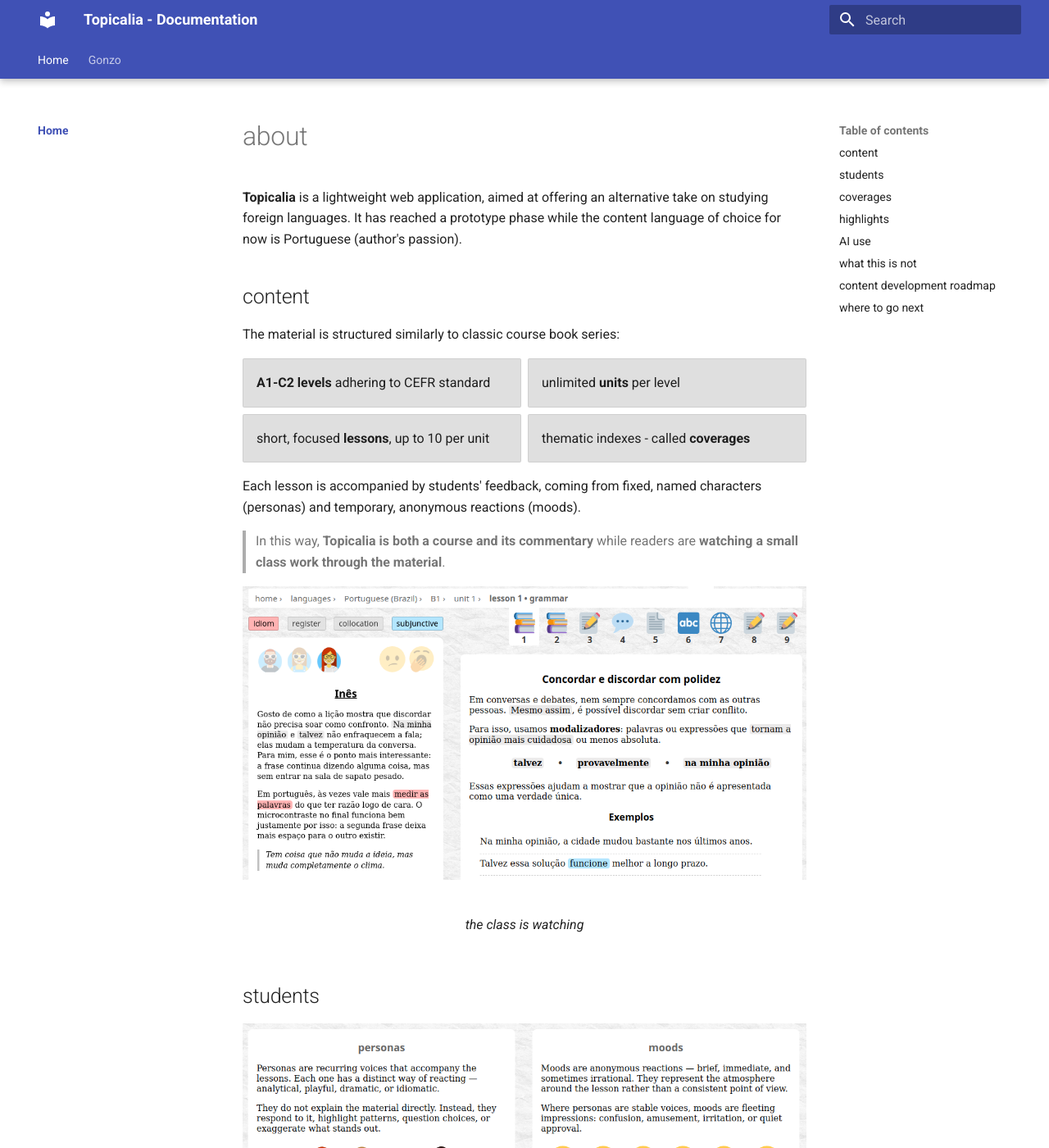
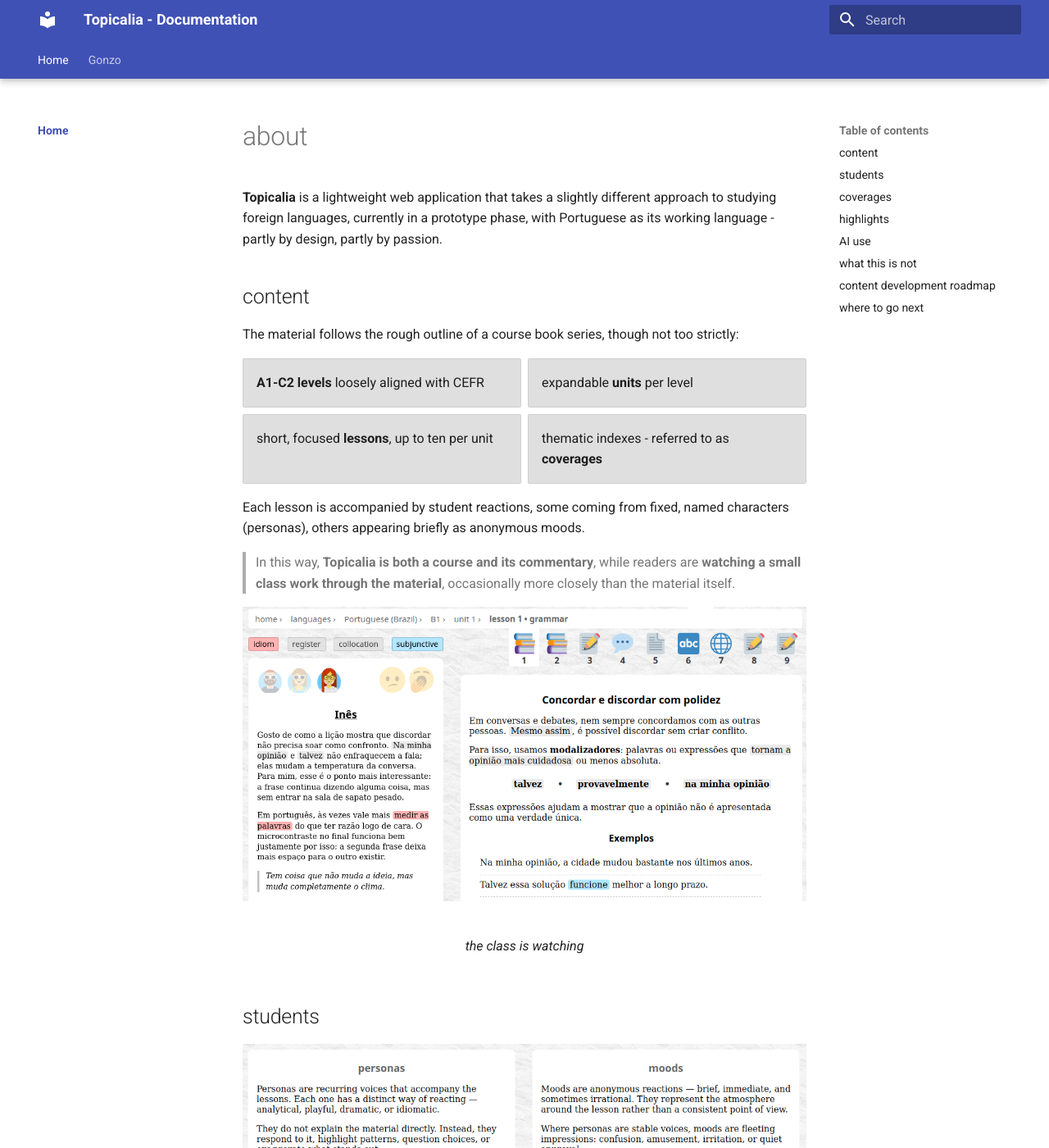
Before and after one commit to jiwanski/topicalia2-notes, an MkDocs documentation site: the page built from docs/index.md, in a window 1280 px wide and 1400 px high. Shown: the whole window at 82% size. Built offline with MkDocs 1.6.1 and Material for MkDocs 9.7.7, drawn with Linux system fonts in a browser that asks for light colours; some of the changed text lies outside the part shown.

Commit message:
restyle home page

```diff
--- a/docs/index.md
+++ b/docs/index.md
@@ -1,22 +1,22 @@
 # about
 
-**Topicalia** is a lightweight web application, aimed at offering an alternative take on studying foreign languages. It has reached a prototype phase while the content language of choice for now is Portuguese (author's passion).
+**Topicalia** is a lightweight web application that takes a slightly different approach to studying foreign languages, currently in a prototype phase, with Portuguese as its working language - partly by design, partly by passion.
+
 
 ## content
 
-The material is structured similarly to classic course book series:
+The material follows the rough outline of a course book series, though not too strictly:
 
 <div class="grid cards" markdown>
-- __A1-C2 levels__ adhering to  CEFR standard
-- unlimited __units__ per level
-- short, focused __lessons__, up to 10 per unit
-- thematic indexes - called __coverages__
+- __A1-C2 levels__ loosely aligned with CEFR
+- expandable __units__ per level
+- short, focused __lessons__, up to ten per unit
+- thematic indexes - referred to as __coverages__
 </div>
 
-Each lesson is accompanied by students' feedback, coming from fixed, named characters (personas) and temporary, anonymous reactions (moods).
+Each lesson is accompanied by student reactions, some coming from fixed, named characters (personas), others appearing briefly as anonymous moods.
 
-
->  In this way, **Topicalia is both a course and its commentary** while readers are **watching a small class work through the material**.
+>  In this way, **Topicalia is both a course and its commentary**, while readers are **watching a small class work through the material**, occasionally more closely than the material itself.
 
 <figure markdown="span">
   ![_](assets/screens/lesson-dual.png)
@@ -30,7 +30,8 @@
   <figcaption>students roster - personas and moods</figcaption>
 </figure>
 
-Personas are recognizable, consistent and have their particular twists, often touching language-wide features. Moods are short, anonymous reactions - quick impressions rather than full commentary.
+Personas are consistent enough to be recognizable, each carrying a particular bias or habit that tends to surface across lessons, sometimes drifting beyond the immediate topic. Moods, by contrast, appear briefly - short, anonymous reactions that register an impression and then disappear.
+
 
 <figure markdown="span">
   ![Image title](assets/screens/student-ines.png)
@@ -39,7 +40,7 @@
 
 ## coverages
 
-Thanks to semantic markup in the content, Topicalia can generate indexes of what actually appears in lessons - grammar areas, exercise types, lesson categories and custom highlights.
+Because the content is marked semantically, Topicalia can generate indexes of what actually appears across lessons - grammar areas, exercise types, lesson categories and selected highlights that would otherwise remain scattered.
 
 <figure markdown="span">
   ![_](assets/screens/coverage-grammar.png)
@@ -48,14 +49,14 @@
 
 ## highlights
 
-Commonly marked words get their own highlight colour:
+Commonly marked words receive their own visual treatment:
 
 <figure markdown="span">
   ![_](assets/screens/highlights.png)
   <figcaption>highlights</figcaption>
 </figure>
 
-Idioms, collocations and registers are commonly emphasized features. A **special** category is reserved for language-specific features. In Portuguese, this highlights the **subjunctive**, which also has its own coverage listing.
+Idioms, collocations and registers tend to stand out. One category is reserved for language-specific features; in Portuguese, this becomes the **subjunctive**, which quietly accumulates its own coverage as it appears.
 
 <figure markdown="span">
   ![_](assets/screens/highlight-subjunctive.png)
@@ -64,27 +65,28 @@
 
 ## AI use
 
-Content is currently AI-generated and then curated by hand. Over time, the balance may shift - but not towards full agentic automation. The goal is to keep AI as a tool in the loop, not the author of record.
+Content is currently AI-generated and then curated by hand, though not in a way that hands authorship over entirely. The intention is to keep AI somewhere in the loop - useful, visible but not quite in charge.
+
 
 ## what this is **not**
 
-Topicalia is not meant to become a:
+Topicalia is not meant to become:
 
-- gamified app (unless achievements stay purely educational)
-- grammar encyclopedia
-- chatbot tutor
+- a gamified app (unless achievements remain tied to actual learning)
+- a grammar encyclopedia
+- a chatbot tutor
 
 ## content development roadmap
 
-There is room to grow in two directions.
+There is room to grow in at least two directions, which may or may not converge.
 
 <div class="grid cards" markdown>
 - **top-down**<br/>shaping levels into a clearer CEFR-aligned syllabus
-- **grassroots**<br/>opening the content repository for contributing lessons and student voices
+- **grassroots**<br/>opening the repository to contributions - lessons, voices, even new languages
 </div>
 
 ## where to go next
 
-If you want to understand the spirit behind it, read:
+If you want to understand the underlying logic - or at least the atmosphere around it - read:
 
 * [why gonzo](topicalism/gonzo.md)
--- a/mkdocs.yml
+++ b/mkdocs.yml
@@ -24,7 +24,7 @@
   - Home:
       - Home: index.md
   - Gonzo:
-      - Gonzo: topicalism/gonzo.md
+      - why gonzo?: topicalism/gonzo.md
 plugins:
   - search
   - include-markdown
```
